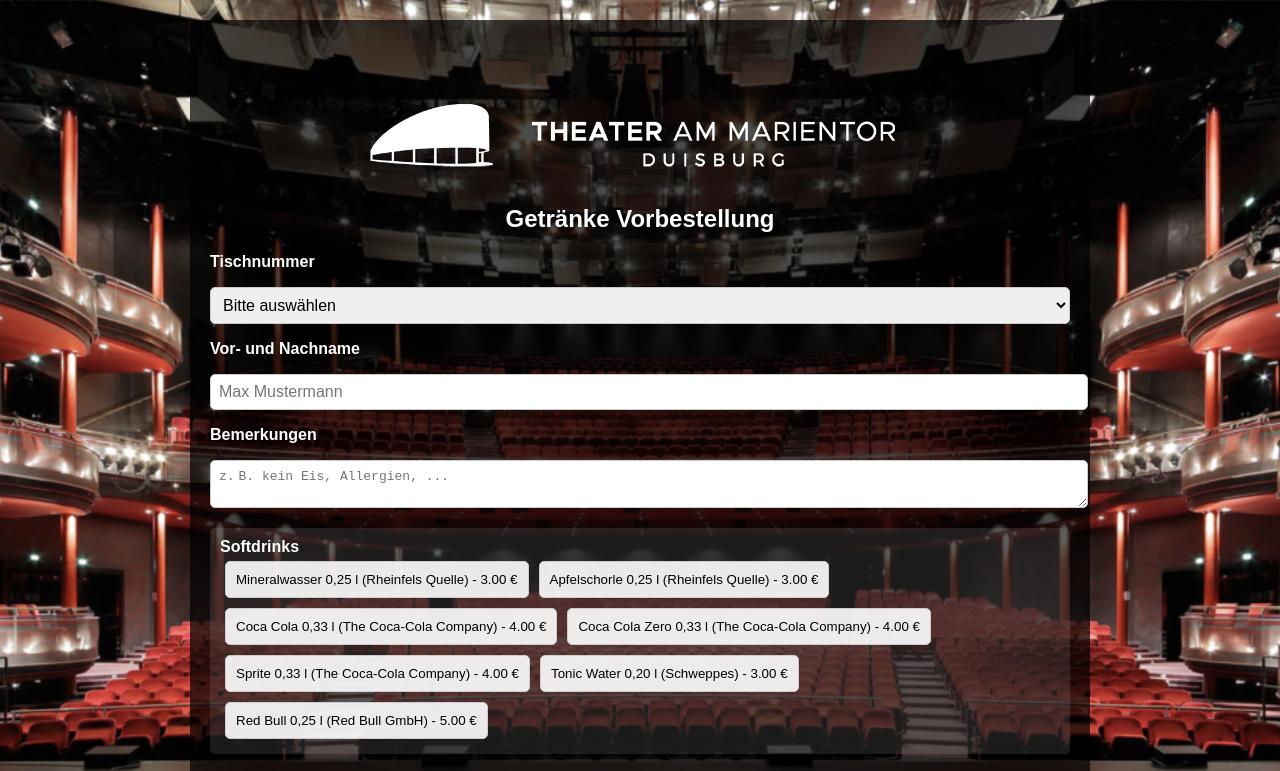
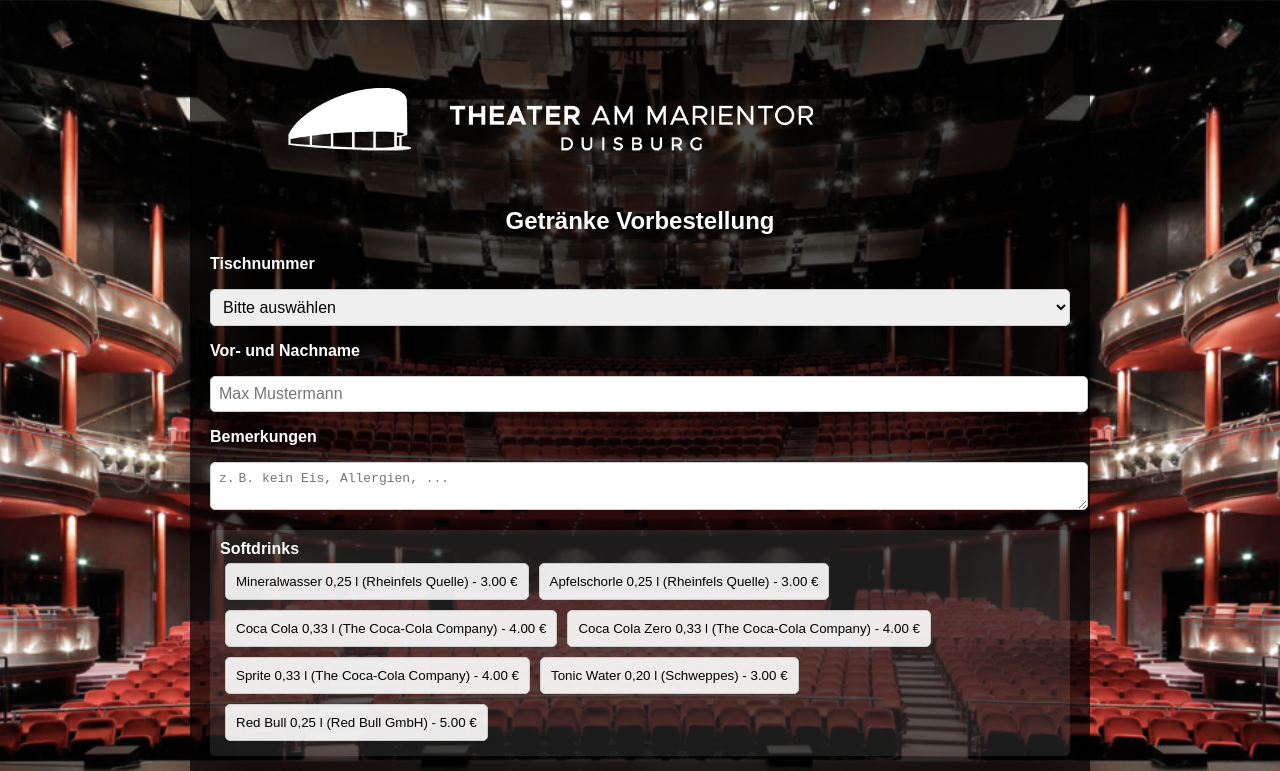
Before and after one commit to lightonstageessen/tam-bestellsystem, a website: page public/index.html in a window 1280 px wide. Shown: the top 771 px of the page. Drawn offline with Linux system fonts and the light colour scheme.

Commit message:
Add files via upload

```diff
--- a/public/index.html
+++ b/public/index.html
@@ -22,7 +22,7 @@
     }
     .logo {
       display: block;
-      margin: 4em auto 30px auto;
+      margin: 3em; auto 30px auto;
       max-width: 600px;
     }
     label, select, input, textarea {
```
